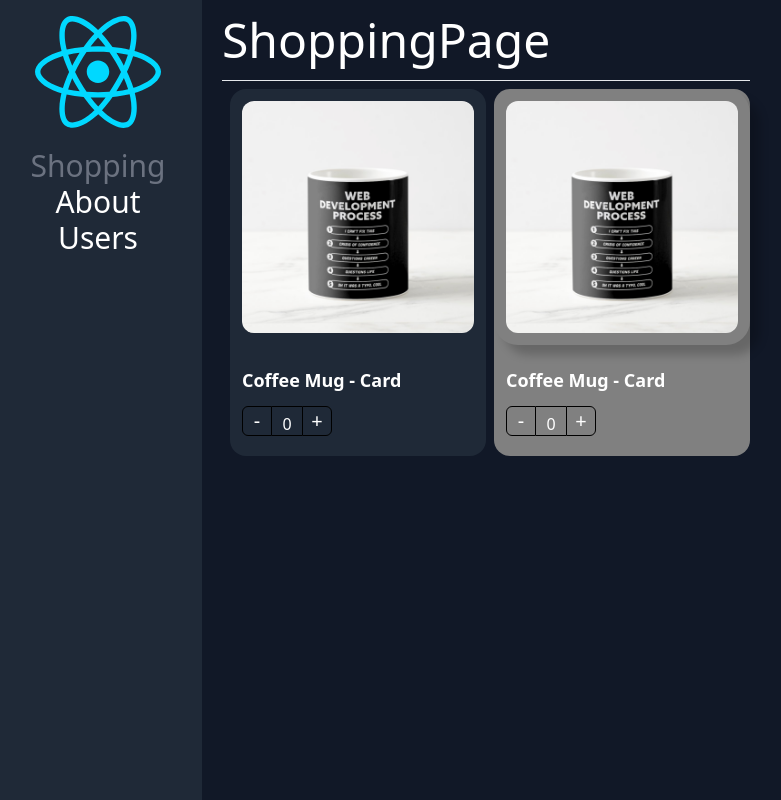
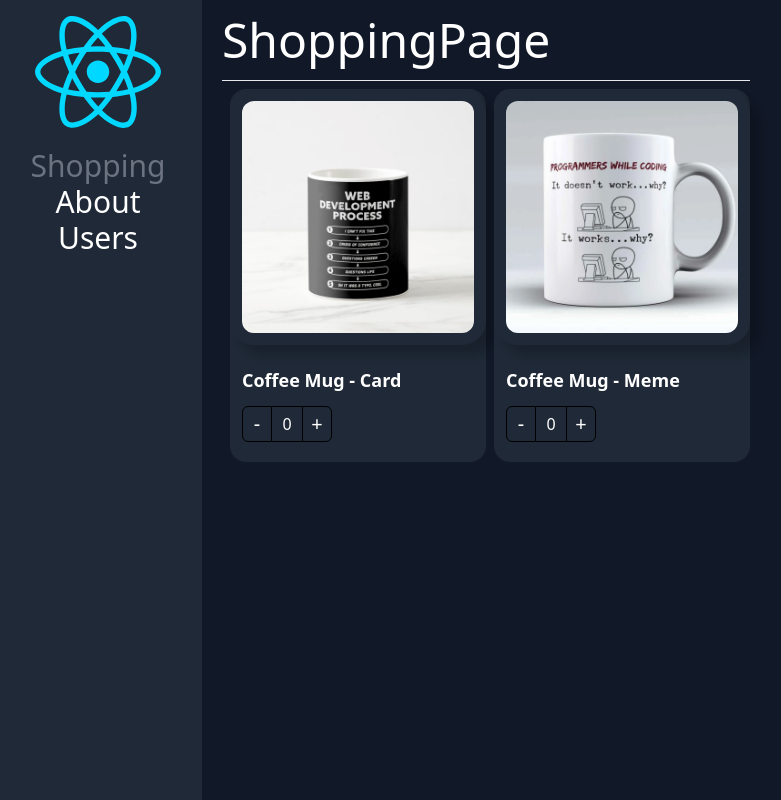
Before and after one commit to Alastor-4/ReactTS-InitialProject, a React (Vite) app: page /home in a window 1280 px wide. Shown: the whole page, without its empty margins (6-787 px from the left). Built offline with nearby package versions, Linux system fonts and the light colour scheme.

Commit message:
Control Props Implementado

```diff
--- a/src/02-component-patterns/components/ProductButtons.tsx
+++ b/src/02-component-patterns/components/ProductButtons.tsx
@@ -10,9 +10,9 @@ export const ProductButtons = ({ className, style }: Props): JSX.Element => {
     const { counter, calcValue } = useContext(ProductContext)
     return (
         <div className={`m-3 flex flex-row ${className}`} style={style}>
-            <button className="cursor-pointer bg-transparent border-[1px] border-solid hover:bg-gray-200 border-black rounded-l-md text-xl w-[30px]" onClick={() => calcValue(-1)}>-</button>
-            <div className="border-t-[1px] border-b-[1px] text-base text-center border-solid border-black pt-[5px] h-[30px] w-[30px]">{counter}
+            <button className="cursor-pointer bg-transparent border-[1px] border-solid hover:bg-gray-200 hover:text-gray-900 border-black rounded-l-md text-xl w-[30px]" onClick={() => calcValue(-1)}>-</button>
+            <div className="border-t-[1px] border-b-[1px] text-base text-center border-solid border-black pt-[5px] h-9 w-[30px]">{counter}
             </div>
-            <button className="cursor-pointer bg-transparent border-[1px] border-solid hover:bg-gray-200 border-black rounded-r-md text-xl w-[30px]" onClick={() => calcValue(1)}>+</button>
+            <button className="cursor-pointer bg-transparent border-[1px] border-solid hover:bg-gray-200 hover:text-gray-900 border-black rounded-r-md text-xl w-[30px]" onClick={() => calcValue(1)}>+</button>
         </div>)
 }
--- a/src/02-component-patterns/components/ProductCard.tsx
+++ b/src/02-component-patterns/components/ProductCard.tsx
@@ -1,21 +1,23 @@
 import { CSSProperties, ReactElement, createContext } from 'react';
 import { useProduct } from '../hooks/useProducts';
-import { Product, ProductContextProps } from '../interfaces/interfaces';
+import { Product, ProductContextProps, onChangeArgs } from '../interfaces/interfaces';
 
 export const ProductContext = createContext({} as ProductContextProps);
 
 const { Provider } = ProductContext;
 
 export interface Props {
-    product: Product,
-    children?: ReactElement | ReactElement[],
-    className?: string,
-    style?: CSSProperties
+    product: Product;
+    children?: ReactElement | ReactElement[];
+    className?: string;
+    style?: CSSProperties;
+    onChange?: (args: onChangeArgs) => void;
+    value?: number;
 }
 
-export const ProductCard = ({ children, product, className, style }: Props) => {
+export const ProductCard = ({ children, product, className, style, onChange, value }: Props) => {
 
-    const { counter, calcValue } = useProduct();
+    const { counter, calcValue } = useProduct({ onChange, product, value });
 
     return (
         <Provider value={{ counter, calcValue, product }}>
--- /dev/null
+++ b/src/02-component-patterns/data/products.ts
@@ -0,0 +1,16 @@
+import { Product } from "../interfaces/interfaces"
+
+const product = {
+    id: "1",
+    title: "Coffee Mug - Card",
+    img: './coffee-mug.png'
+}
+const product2 = {
+    id: "2",
+    title: "Coffee Mug - Meme",
+    img: './coffee-mug2.png'
+}
+
+export const products: Product[] = [
+    product, product2
+]
--- a/src/02-component-patterns/hooks/useProducts.ts
+++ b/src/02-component-patterns/hooks/useProducts.ts
@@ -1,11 +1,31 @@
-import { useState } from "react";
+import { useEffect, useRef, useState } from "react";
+import { Product, onChangeArgs } from '../interfaces/interfaces';
 
-export const useProduct = () => {
-  const [counter, setCounter] = useState(0);
+interface useProductArgs {
+  product: Product;
+  onChange?: (args: onChangeArgs) => void;
+  value?: number;
+}
+export const useProduct = ({ onChange, product, value = 0 }: useProductArgs) => {
+  const [counter, setCounter] = useState(value);
+
+  const isControlled = useRef(!!onChange);
 
   const calcValue = (value: number) => {
-    setCounter((prev) => Math.max(prev + value, 0));
+    if (isControlled.current) {
+      return onChange?.({ count: value, product });
+    }
+
+    const newValue = Math.max(counter + value, 0);
+    setCounter(newValue);
+
+    onChange && onChange({ count: newValue, product });
   };
+
+  useEffect(() => {
+    setCounter(value)
+  }, [value])
+
 
   return {
     counter,
--- /dev/null
+++ b/src/02-component-patterns/hooks/useShoppingCart.ts
@@ -0,0 +1,35 @@
+import { useState } from "react";
+import { Product, ProductInCart } from "../interfaces/interfaces";
+import { products } from '../data/products';
+
+export const useShoppingCart = () => {
+    const [shoppingCart, setShoppingCart] = useState<{ [key: string]: ProductInCart }>({});
+
+    const onProductCountChange = ({ count, product }: { count: number, product: Product }) => {
+        setShoppingCart(oldShoppingCart => {
+            const productInCart: ProductInCart = oldShoppingCart[product.id] || { ...product, count: 0 };
+
+            if (Math.max(productInCart.count + count, 0) > 0) {
+                productInCart.count += count;
+                return {
+                    ...oldShoppingCart,
+                    [product.id]: productInCart
+                }
+            }
+            const { [product.id]: toDelete, ...rest } = oldShoppingCart;
+
+            return { ...rest }
+            // if (count === 0) {
+            //     const { [product.id]: toDelete, ...rest } = oldShoppingCart;
+            //     console.log(toDelete);
+
+            //     return { ...rest }
+            // }
+            // return {
+            //     ...oldShoppingCart,
+            //     [product.id]: { ...product, count }
+            // }
+        })
+    }
+    return { products, shoppingCart, onProductCountChange }
+}
--- a/src/02-component-patterns/pages/ShoppingPage.tsx
+++ b/src/02-component-patterns/pages/ShoppingPage.tsx
@@ -1,29 +1,34 @@
 import { ProductButtons, ProductCard, ProductImage, ProductTitle } from "../components";
+import { useShoppingCart } from "../hooks/useShoppingCart";
 
-const product = {
-    id: "1",
-    title: "Coffee Mug - Card",
-    img: './coffee-mug.png'
-}
 
 export const ShoppingPage = () => {
+    const { products, shoppingCart, onProductCountChange } = useShoppingCart();
+
     return (
         <div>
             <h1 className="my-4">ShoppingPage</h1>
             <hr />
             <div className="flex">
-                <ProductCard product={product} className="bg-gray-800">
-                    <ProductCard.Image className="rounded-3xl p-3" />
-                    <ProductCard.Title className="text-white font-bold" />
-                    <ProductCard.Buttons className="text-white" />
-                </ProductCard>
-
-                <ProductCard product={product} className="bg-gray-800" style={{ backgroundColor: "gray" }}>
-                    <ProductImage className="rounded-3xl p-3" style={{ boxShadow: "10px 10px 10px rgba(0,0,0,0.2)" }} />
-                    <ProductTitle className="text-white font-bold" />
-                    <ProductButtons className="text-white" />
-                </ProductCard>
-
+                {
+                    products.map(product => (
+                        <ProductCard product={product} key={product.id} className="bg-gray-800" onChange={onProductCountChange} value={shoppingCart[product.id]?.count || 0}>
+                            <ProductImage className="rounded-3xl p-3" style={{ boxShadow: "10px 10px 10px rgba(0,0,0,0.2)" }} />
+                            <ProductTitle className="text-white font-bold" />
+                            <ProductButtons className="text-white" />
+                        </ProductCard>
+                    ))
+                }
+                <div className="fixed right-[10px] top-0">
+                    {
+                        Object.entries(shoppingCart).map(([key, product]) => (
+                            <ProductCard product={product} key={key} className="bg-gray-800 w-28" value={product.count} onChange={onProductCountChange}>
+                                <ProductImage className="rounded-3xl p-3" style={{ boxShadow: "10px 10px 10px rgba(0,0,0,0.2)" }} />
+                                <ProductButtons className="text-white" />
+                            </ProductCard>
+                        ))
+                    }
+                </div>
             </div>
         </div >
     );
```
Also changed, not shown: src/02-component-patterns/interfaces/interfaces.ts (+9 -0 lines), public/coffee-mug2.png (added).
